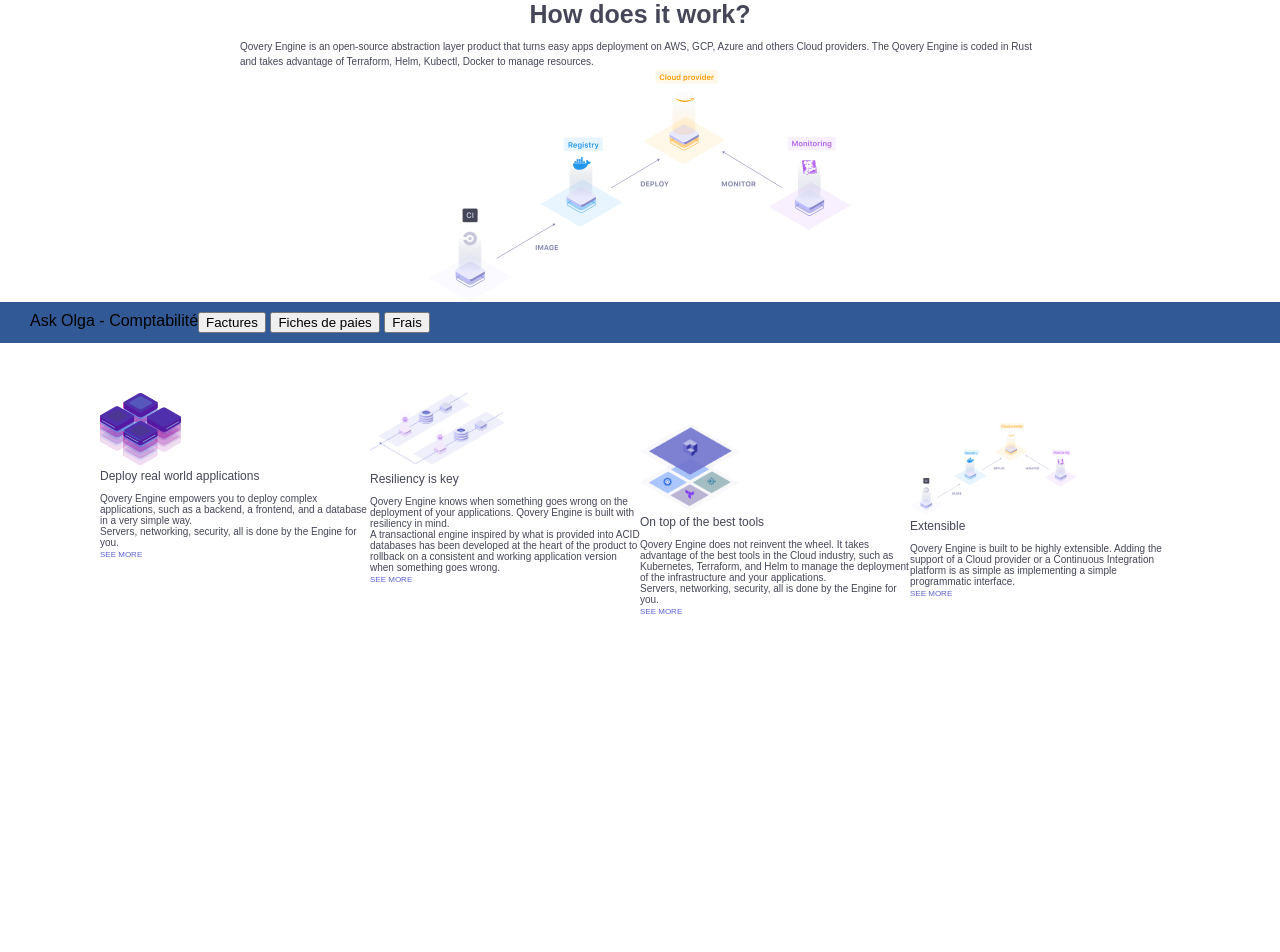
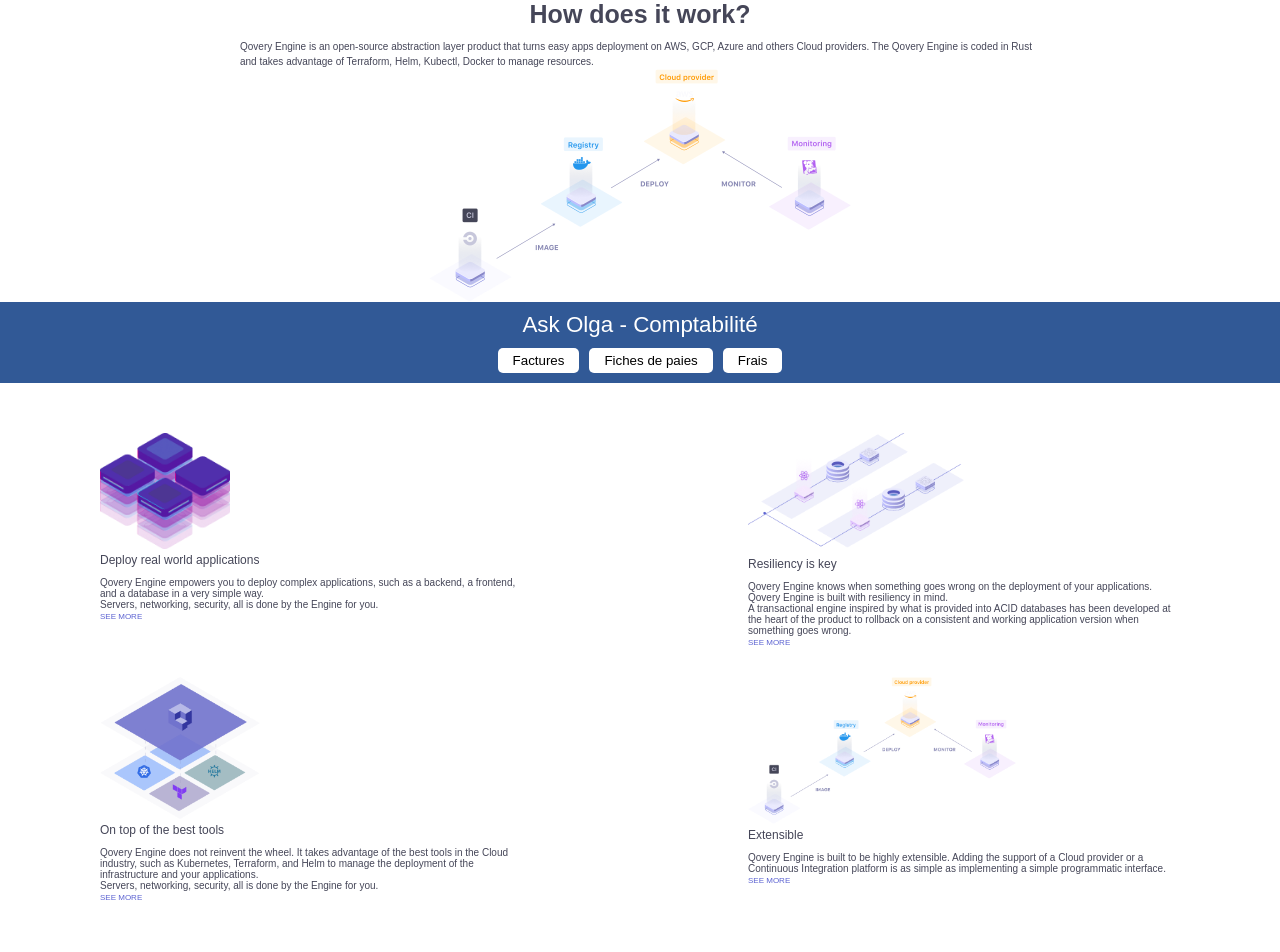
Before and after one commit to ivan-00/Integration_JELLYFICH, a PHP site: page / in a window 1280 px wide; the page is wider, and only the part inside the window is pictured. Shown: the part 538-1490 px from the top of that part. Before the commit the page ends 1152 px from the top of that part, so only its background shows below. Run offline with PHP 8.4, Linux system fonts and the light colour scheme.

Commit message:
MAJ Media

```diff
--- a/Dossier exercies/projet/index.html
+++ b/Dossier exercies/projet/index.html
@@ -60,8 +60,10 @@
         </div>
     </section>
     <section class="section_2">
-        <h3>Ask Olga - Comptabilité</h3>
-        <div class="section _2_buttons">
+        <div class="bloc_section_2_h3">
+            <h3>Ask Olga - Comptabilité</h3>
+        </div>
+        <div class="section_2_buttons">
             <button>Factures</button>
             <button>Fiches de paies</button>
             <button>Frais</button>
--- a/Dossier exercies/projet/style.css
+++ b/Dossier exercies/projet/style.css
@@ -169,20 +169,43 @@ section.section_1 {
 /* Section _2 */
 .section_2 {
     background-color: var(--BG_clear_bleu);
+    display: flex;
+    flex-wrap: wrap;
+    padding: 10px;
+}
+.bloc_section_2_h3 {
     width: 100%;
-    padding: 10px 30px;
+    color: white;
+    font-size: 1.4rem;
+    margin-bottom: 10px;
 }
-/* section_3 */
+.section_2 h3 {
+    text-align: center;
+}
+.section_2_buttons {
+    width: 100%;
+    display: flex;
+    justify-content: center;
+}
+.section_2_buttons button {
+    background-color: white;
+    border: none;
+    padding: 5px 15px;
+    border-radius: 5px;
+}
+.section_2_buttons button:not(:last-child) {
+    margin-right: 10px;
+}
+    /* section_3 */
 .section_3 {
     display: flex;
-    /* flex-wrap: wrap; */
+    flex-wrap: wrap;
     padding: 50px 100px;
     justify-content: space-between;
 }
 .article_section_3 {
     width: 40%;
     position: relative;
-    /* height: 220px; */
 }
 .article_section_3 p {
     font-weight: 300;
@@ -303,7 +326,7 @@ section.section_1 {
     }
     /* Section 2 */
     .section_2 {
-        padding: 0;
+        /* padding: 0; */
     }
     /* Section 3 */
     .section_3 {
@@ -330,6 +353,9 @@ section.section_1 {
     .img_section_3 {
         width: 95%;
     }
+    .btn_github i  {
+        display: none;
+    }
 }
 /* Tablet */
 @media (min-width: 769px) and (max-width: 1105px) {
```
Also changed, not shown: Dossier exercies/projet/img/logo_olga.svg (added).
